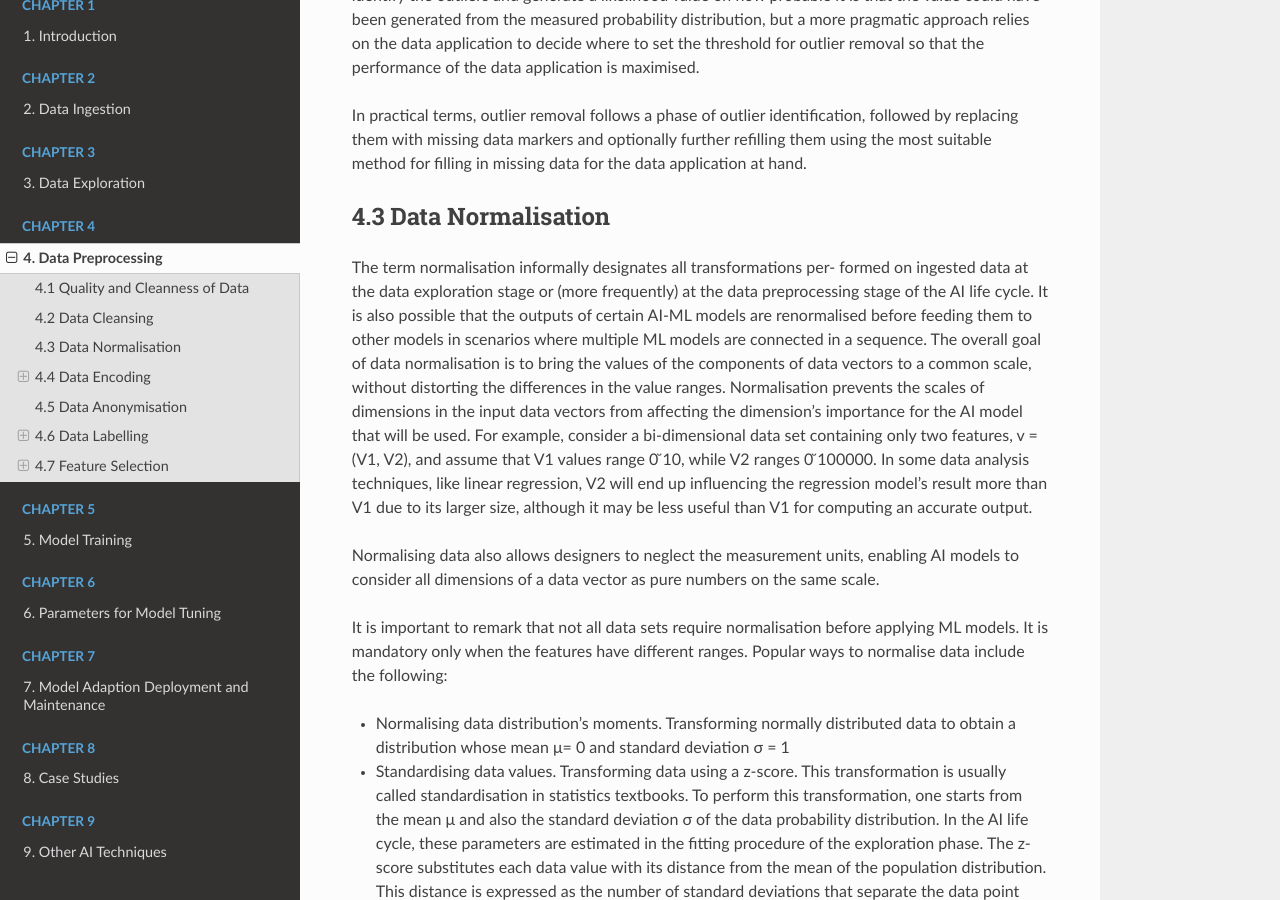
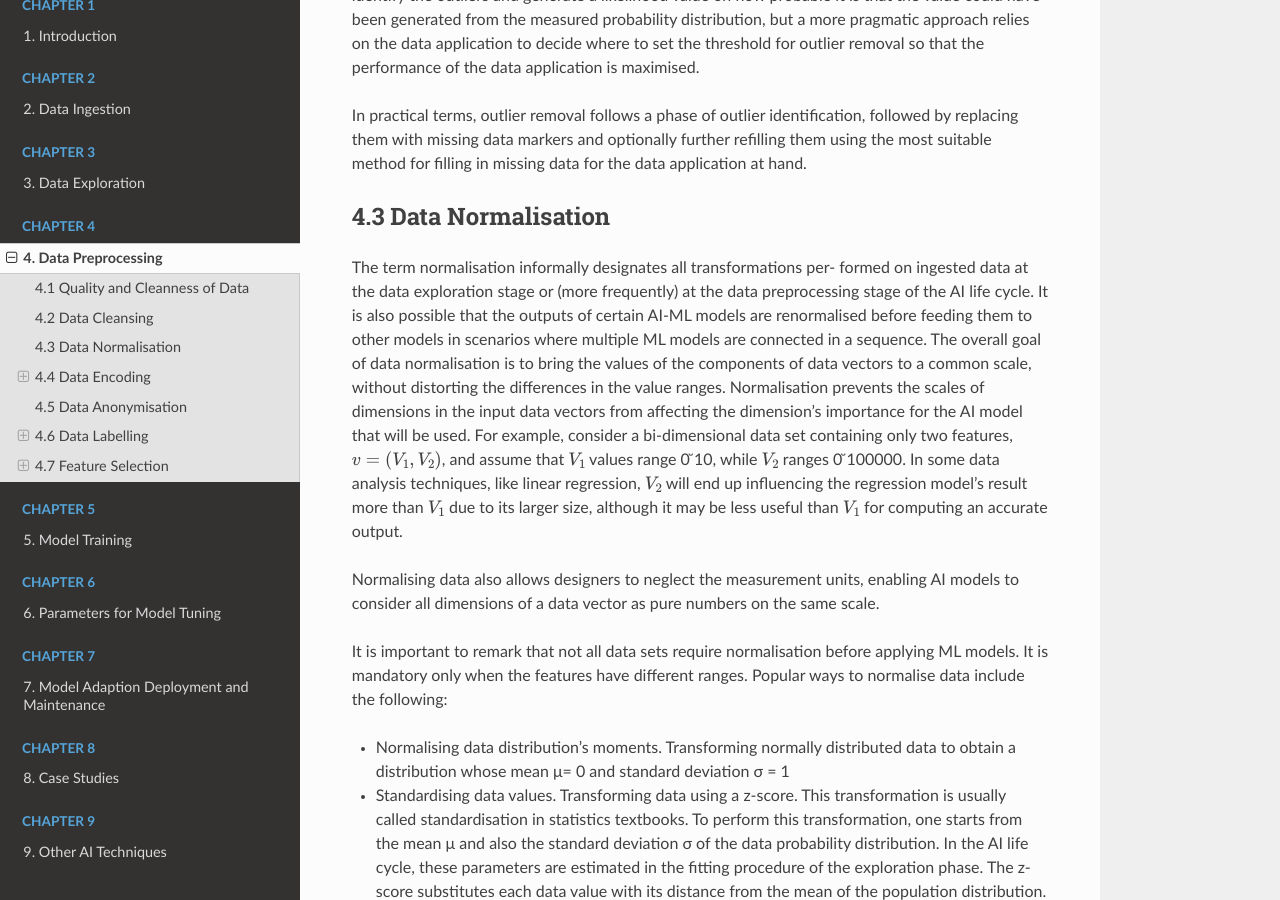
Before and after one commit to Musab0/DataGuide, a Sphinx documentation site: the page built from docs/source/data-preprocessing.rst, in a window 1280 px wide and 900 px high, scrolled down 2976 px. Built offline with Sphinx 7.4.7 and the Read the Docs theme 2.0.0, drawn with Linux system fonts in a browser that asks for light colours; pages that are not in the unit, such as notebooks, are missing from menus.

Commit message:
Update data-preprocessing.rst

```diff
--- a/docs/source/data-preprocessing.rst
+++ b/docs/source/data-preprocessing.rst
@@ -37,7 +37,7 @@ In practical terms, outlier removal follows a phase of outlier identification, f
 
 4.3 Data Normalisation
 ---------
-The term normalisation informally designates all transformations per- formed on ingested data at the data exploration stage or (more frequently) at the data preprocessing stage of the AI life cycle. It is also possible that the outputs of certain AI-ML models are renormalised before feeding them to other models in scenarios where multiple ML models are connected in a sequence. The overall goal of data normalisation is to bring the values of the components of data vectors to a common scale, without distorting the differences in the value ranges. Normalisation prevents the scales of dimensions in the input data vectors from affecting the dimension’s importance for the AI model that will be used. For example, consider a bi-dimensional data set containing only two features, v = (V1, V2), and assume that V1 values range 0 ̆10, while V2 ranges 0 ̆100000. In some data analysis techniques, like linear regression, V2 will end up influencing the regression model’s result more than V1 due to its larger size, although it may be less useful than V1 for computing an accurate output.
+The term normalisation informally designates all transformations per- formed on ingested data at the data exploration stage or (more frequently) at the data preprocessing stage of the AI life cycle. It is also possible that the outputs of certain AI-ML models are renormalised before feeding them to other models in scenarios where multiple ML models are connected in a sequence. The overall goal of data normalisation is to bring the values of the components of data vectors to a common scale, without distorting the differences in the value ranges. Normalisation prevents the scales of dimensions in the input data vectors from affecting the dimension’s importance for the AI model that will be used. For example, consider a bi-dimensional data set containing only two features, :math:`v = (V_1, V_2)`, and assume that :math:`V_1` values range 0 ̆10, while :math:`V_2` ranges 0 ̆100000. In some data analysis techniques, like linear regression, :math:`V_2` will end up influencing the regression model's result more than :math:`V_1` due to its larger size, although it may be less useful than :math:`V_1` for computing an accurate output.
 
 Normalising data also allows designers to neglect the measurement units, enabling AI models to consider all dimensions of a data vector as pure numbers on the same scale.
 
```
